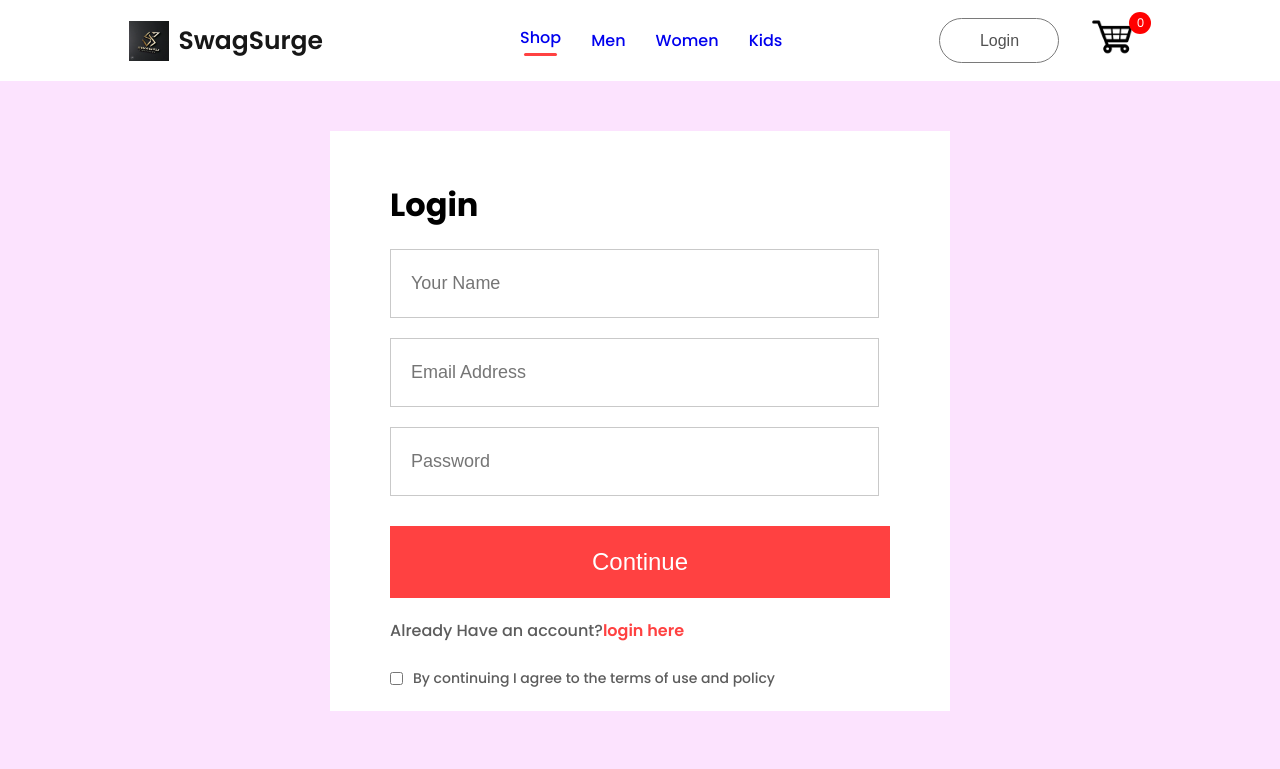
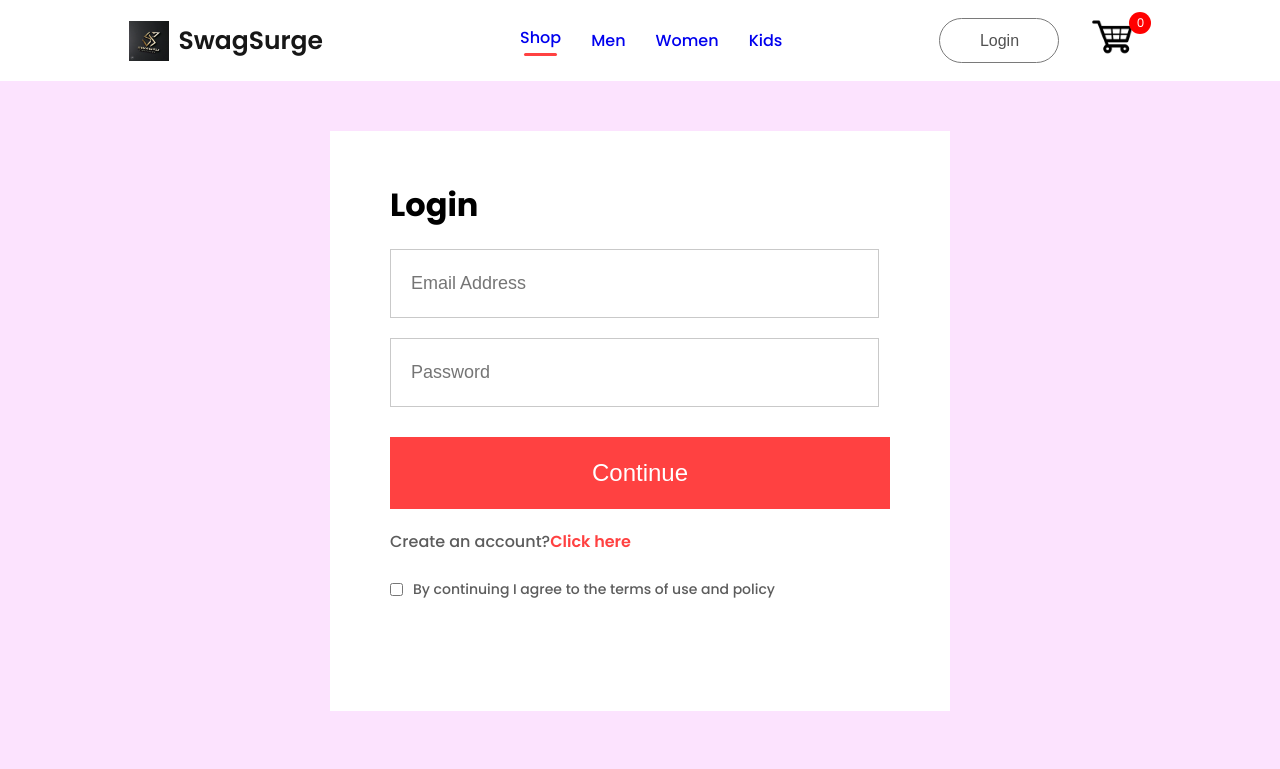
Before and after one commit to Fattahali37/SwagSurge, a React (Create React App) app in the folder frontend/: page /login in a window 1280 px wide. Shown: the top 769 px of the page. Built offline with nearby package versions, Linux system fonts and the light colour scheme.

Commit message:
login signup error

```diff
--- a/frontend/src/Pages/LoginSignup.jsx
+++ b/frontend/src/Pages/LoginSignup.jsx
@@ -4,19 +4,52 @@
 const LoginSignup = () => {
 
   const [state,setState] = useState("Login");
+  const [formData,setFormData] = useState({
+    username:"",
+    password:"",
+    email:""
+  })
+
+  const changeHandler = (e)=>{
+    setFormData({...formData,[e.target.name]:e.target.value})
+  }
+
+
+  const login = async()=>{
+    console.log("Login Function executed",formData);
+  }
+
+  const signup = async()=>{
+    console.log("signup Function executed",formData);
+    let responseData;
+    await fetch('http://localhost:4000/signup',{
+      method:'POST',
+      headers:{
+        Accept:'application/form-data',
+        'Content-Type': 'application/json',
+      },
+      body: JSON.stringify(formData),
+    }).then((response)=>response.json().then((data)=>responseData=data))
+    if(responseData.success){
+      localStorage.setItem('auth-token',responseData.token);
+      window.location.replace("/");
+    }else{
+      alert(responseData.errros);
+    }
+  }
+
 
   return (
     <div className='loginsignup'>
       <div className="loginsignup-container">
         <h1>{state}</h1>
         <div className="loginsignup-fields">
-          <input type="text" placeholder='Your Name'/>
-          <input type="email" placeholder='Email Address' />
-          <input type="password" placeholder='Password' />
+          {state==="Sign Up"?<input name='username' value={formData.username} onChange={changeHandler} type="text" placeholder='Your Name'/>:<></>}
+          <input name='email' value={formData.email} onChange={changeHandler} type="email" placeholder='Email Address' />
+          <input name='password' value={formData.password} onChange={changeHandler} type="password" placeholder='Password' />
           </div>
-          <button>Continue</button>
-          <p className="loginsignup-login">Already Have an account?<span>login here</span>
-          </p>
+          <button onClick={()=>{state==="Login"?login():signup()}}>Continue</button>
+          {state==="Sign Up"?<p className="loginsignup-login">Already Have an account?<span onClick={()=>{setState("Login")}}>login here</span></p>:<p className="loginsignup-login">Create an account?<span onClick={()=>{setState("Sign Up")}}>Click here</span></p>}
           <div className="loginsignup-agree">
             <input type="checkbox" name=' ' id='' />
            <p>By continuing I agree to the terms of use and policy </p>
```
